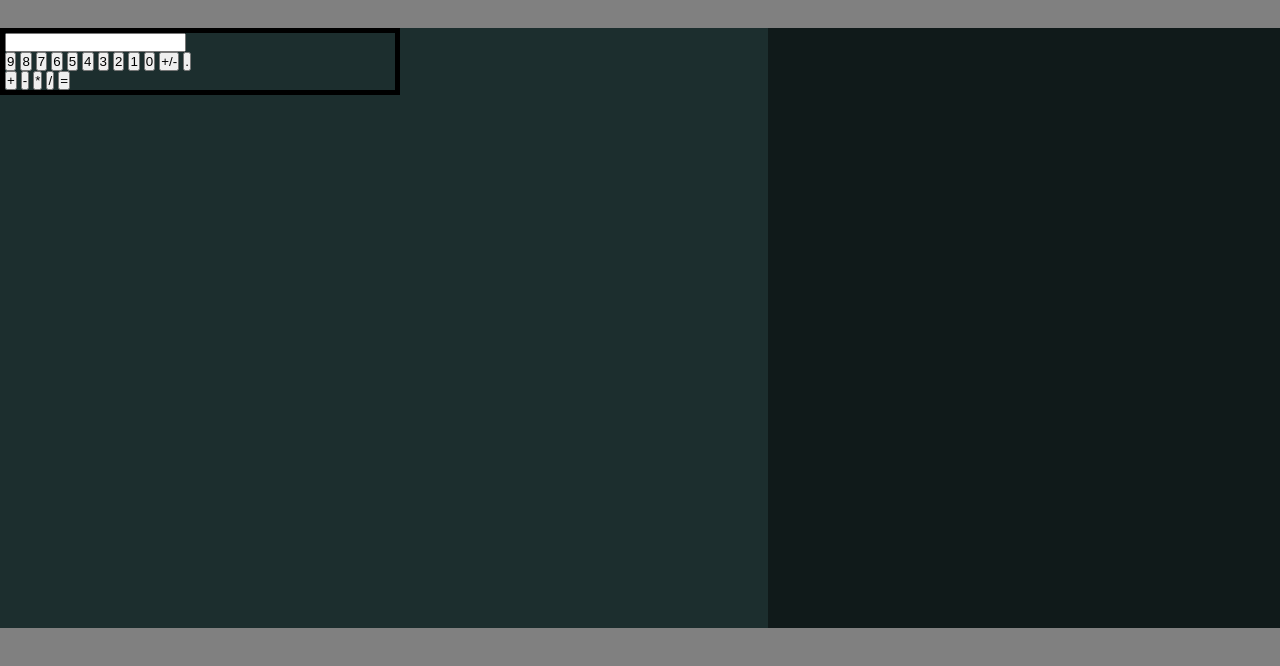
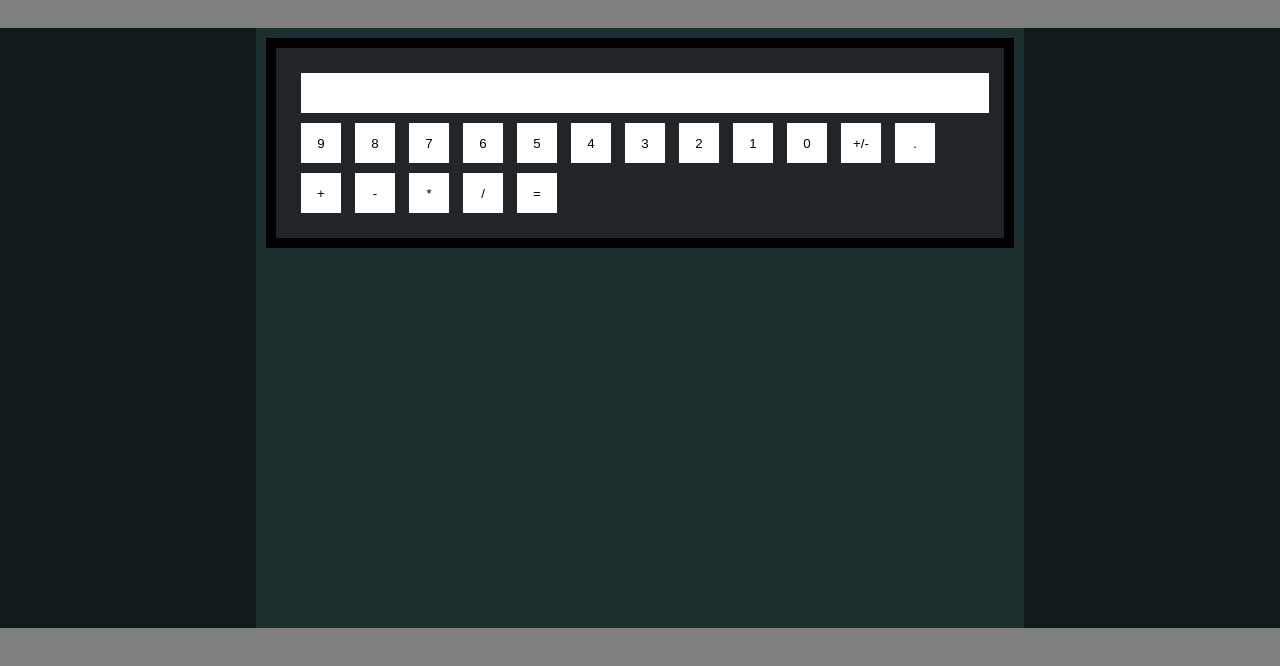
Before and after one commit to rinnegard/calculator, a website: page index.html in a window 1280 px wide. Shown: the part 72-738 px from the top of the page. Drawn offline with Linux system fonts and the light colour scheme.

Commit message:
Updated calc style and gave it effects for mouse events

```diff
--- a/style.css
+++ b/style.css
@@ -23,6 +23,8 @@ main {
     background-color: rgb(28, 46, 46);
     flex: 1;
     width: 60%;
+    margin: 0 auto;
+    padding: 10px;
 }
 
 header {
@@ -37,6 +39,45 @@ header h1{
 }
 
 .calculator {
-    border: 5px solid black;
-    width: 400px;
+    border: 10px solid black;
+    padding: 20px;
+    background: rgb(34, 37, 39);
 }
+
+.calculator input {
+    width: 100%;
+    margin: 5px;
+    height: 40px;
+    border: none;
+}
+
+.calculator input:focus {
+    background-color: rgb(219, 248, 241);
+}
+
+.calculator button {
+    border: none;
+    height: 40px;
+    width: 40px;
+    margin: 5px;
+    background-color: white;
+}
+
+.calculator button:hover {
+    background-color: rgb(219, 248, 241);
+    cursor: pointer;
+}
+
+.calculator button:hover {
+    background-color: rgb(219, 248, 241);
+    cursor: pointer;
+}
+
+.calculator button:active {
+    background-color: rgb(144, 248, 224);
+
+}
+
+.calculator button:focus, .calculator input:focus {
+    outline-color: rgb(184, 247, 232);;
+}
```
